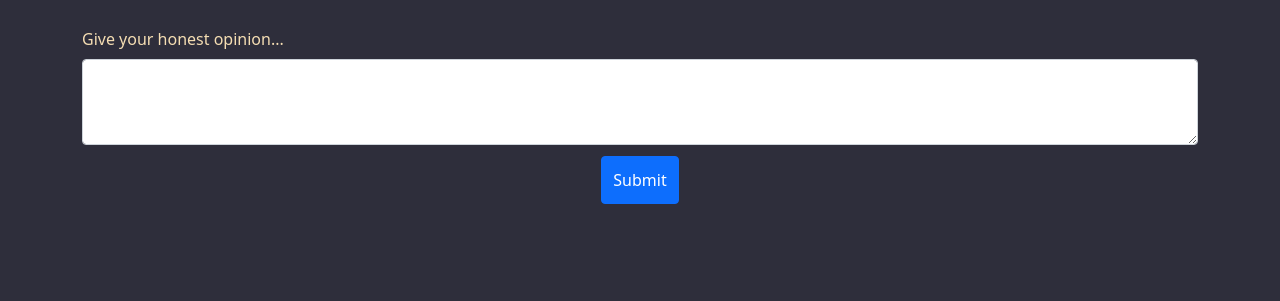
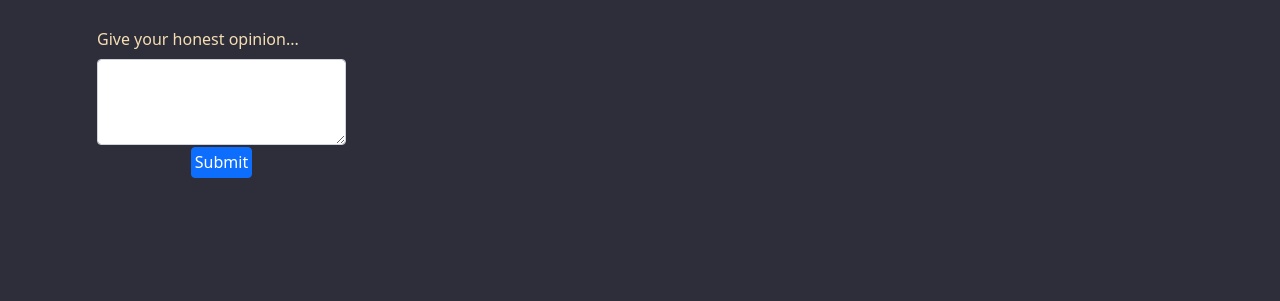
Before and after one commit to Meghdut-Mandal/imdb-movie-review-muskan, a Flask app: page / in a window 1280 px wide. Shown: the part 499-800 px from the top of the page. Run offline with Flask 2, Linux system fonts and the light colour scheme; some libraries are stand-ins or nearby versions.

Commit message:
Update index.html

```diff
--- a/templates/index.html
+++ b/templates/index.html
@@ -1,5 +1,6 @@
 {% extends 'base.html' %}
 {% block content %}
+<div class="col-md-3">
     <div class="row">
       <form action = "https://imdbmoviereview.herokuapp.com/results.html" method="POST">
           <label for="movie-review" style="color:wheat;"><center>Give your honest opinion... </center></label>
@@ -7,4 +8,5 @@
           <center><button class="btn btn-primary" type="submit", value="submit" style="margin: 1%; padding: 1%; float:inherit; color:white;">Submit</button>
           </center>      </form>
     </div>
+</div>
 {% endblock %}
```
